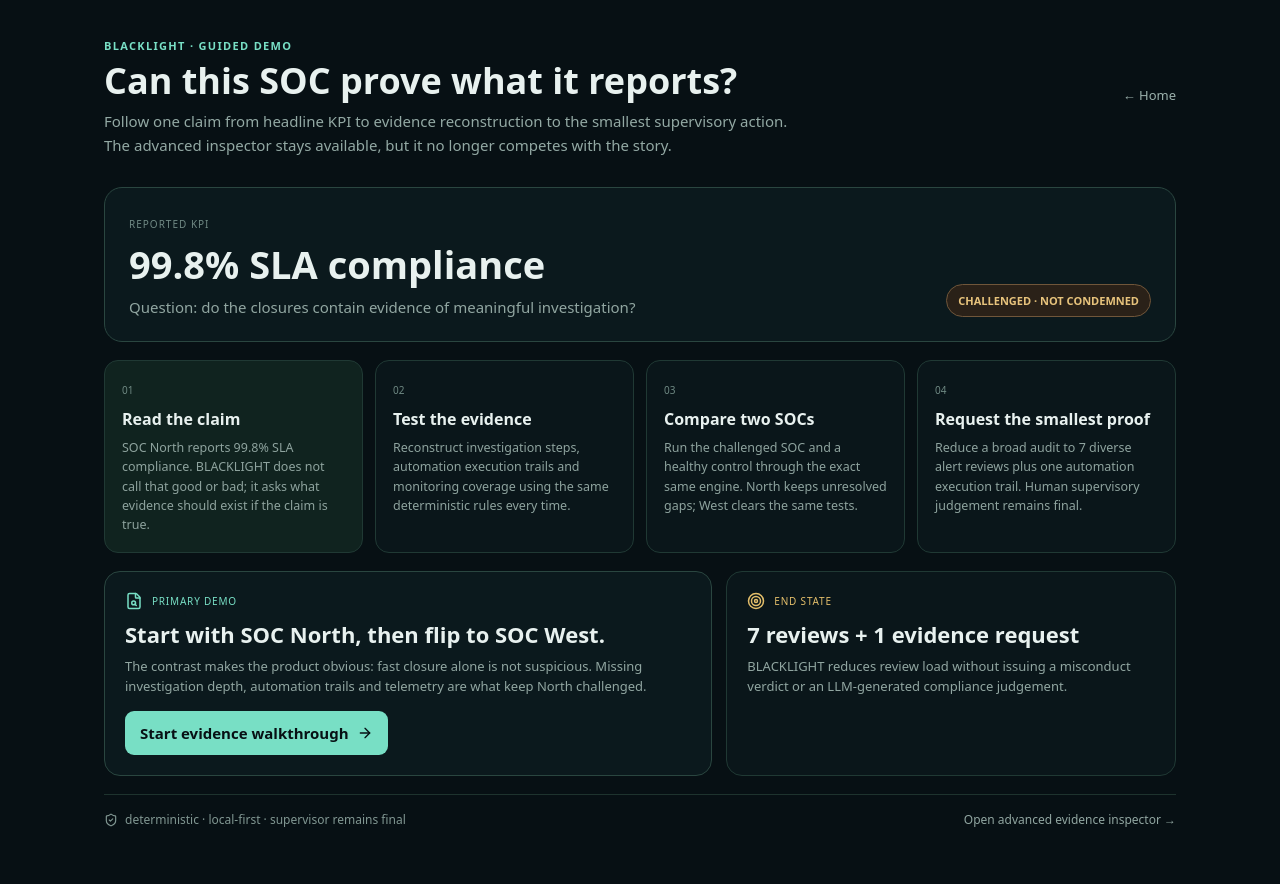
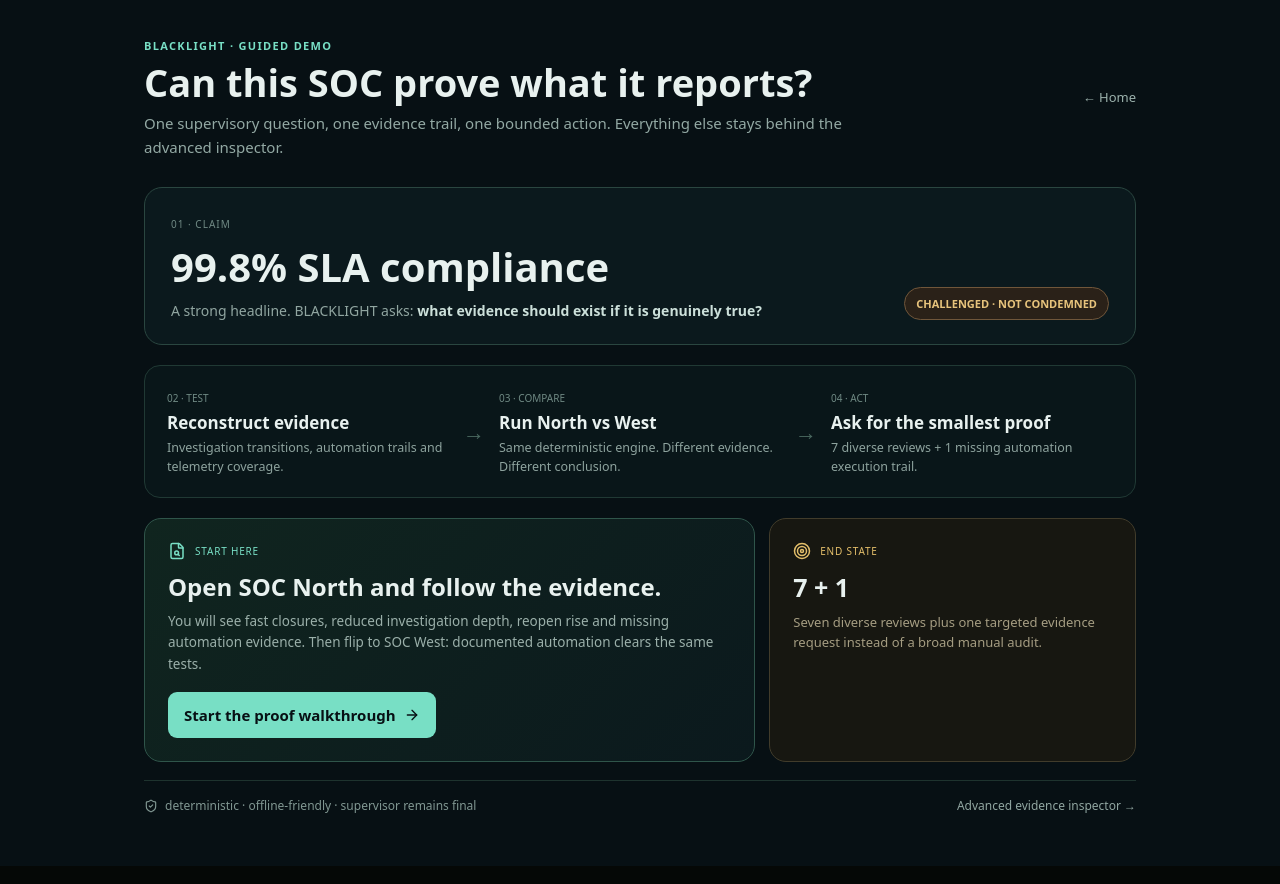
Before and after one commit to aadi-harale/blacklight-sat-sa, a Next.js app: page /workbench in a window 1280 px wide. Built offline with nearby package versions, Linux system fonts and the light colour scheme.

Commit message:
Turn BLACKLIGHT judge page into a single linear proof story

```diff
--- a/app/workbench/page.tsx
+++ b/app/workbench/page.tsx
@@ -1,56 +1,49 @@
 import Link from 'next/link';
 import { ArrowRight, FileSearch, ShieldCheck, Target } from 'lucide-react';
 
-const steps = [
-  ['01','Read the claim','SOC North reports 99.8% SLA compliance. BLACKLIGHT does not call that good or bad; it asks what evidence should exist if the claim is true.'],
-  ['02','Test the evidence','Reconstruct investigation steps, automation execution trails and monitoring coverage using the same deterministic rules every time.'],
-  ['03','Compare two SOCs','Run the challenged SOC and a healthy control through the exact same engine. North keeps unresolved gaps; West clears the same tests.'],
-  ['04','Request the smallest proof','Reduce a broad audit to 7 diverse alert reviews plus one automation execution trail. Human supervisory judgement remains final.'],
-];
-
 export default function WorkbenchPage(){
   return <main style={{minHeight:'100vh',background:'#071014',color:'#e8f1ef',fontFamily:'system-ui,sans-serif'}}>
-    <div style={{maxWidth:1120,margin:'0 auto',padding:'34px 24px 56px'}}>
-      <header style={{display:'flex',justifyContent:'space-between',alignItems:'center',gap:18,marginBottom:30}}>
-        <div>
-          <span style={{fontSize:11,letterSpacing:'.12em',color:'#78dfc5',fontWeight:800}}>BLACKLIGHT · GUIDED DEMO</span>
-          <h1 style={{fontSize:36,lineHeight:1.08,margin:'8px 0 8px'}}>Can this SOC prove what it reports?</h1>
-          <p style={{margin:0,color:'#93a9a4',maxWidth:690,lineHeight:1.6}}>Follow one claim from headline KPI to evidence reconstruction to the smallest supervisory action. The advanced inspector stays available, but it no longer competes with the story.</p>
-        </div>
+    <div style={{maxWidth:1040,margin:'0 auto',padding:'34px 24px 52px'}}>
+      <header style={{display:'flex',justifyContent:'space-between',alignItems:'center',gap:18,marginBottom:28}}>
+        <div><span style={{fontSize:11,letterSpacing:'.12em',color:'#78dfc5',fontWeight:800}}>BLACKLIGHT · GUIDED DEMO</span><h1 style={{fontSize:38,lineHeight:1.08,margin:'8px 0 8px'}}>Can this SOC prove what it reports?</h1><p style={{margin:0,color:'#93a9a4',maxWidth:700,lineHeight:1.6}}>One supervisory question, one evidence trail, one bounded action. Everything else stays behind the advanced inspector.</p></div>
         <Link href="/" style={{color:'#9bb1ac',textDecoration:'none',fontSize:13}}>← Home</Link>
       </header>
 
-      <section style={{border:'1px solid #2a4640',borderRadius:18,background:'#0b191d',padding:'24px',marginBottom:18}}>
-        <span style={{fontSize:10,letterSpacing:'.1em',color:'#708984'}}>REPORTED KPI</span>
-        <div style={{display:'flex',justifyContent:'space-between',gap:18,alignItems:'end',flexWrap:'wrap',marginTop:6}}>
-          <div><strong style={{display:'block',fontSize:38}}>99.8% SLA compliance</strong><p style={{margin:'7px 0 0',color:'#91a6a1'}}>Question: do the closures contain evidence of meaningful investigation?</p></div>
+      <section style={{border:'1px solid #2a4640',borderRadius:18,background:'#0b191d',padding:'24px 26px',marginBottom:20}}>
+        <span style={{fontSize:10,letterSpacing:'.1em',color:'#708984'}}>01 · CLAIM</span>
+        <div style={{display:'flex',justifyContent:'space-between',gap:18,alignItems:'end',flexWrap:'wrap',marginTop:7}}>
+          <div><strong style={{display:'block',fontSize:40}}>99.8% SLA compliance</strong><p style={{margin:'7px 0 0',color:'#91a6a1',fontSize:14}}>A strong headline. BLACKLIGHT asks: <b style={{color:'#cce0da'}}>what evidence should exist if it is genuinely true?</b></p></div>
           <span style={{border:'1px solid #70563a',background:'#2a2118',color:'#e7c37c',padding:'8px 11px',borderRadius:999,fontSize:11,fontWeight:800}}>CHALLENGED · NOT CONDEMNED</span>
         </div>
       </section>
 
-      <section style={{display:'grid',gridTemplateColumns:'repeat(4,minmax(0,1fr))',gap:12,marginBottom:18}} aria-label="BLACKLIGHT demo flow">
-        {steps.map(([n,title,body],i)=><article key={n} style={{border:'1px solid #203934',borderRadius:14,background:i===0?'#10231f':'#0a161a',padding:17,minHeight:190}}>
-          <span style={{fontSize:10,color:'#6f8983'}}>{n}</span><strong style={{display:'block',fontSize:16,margin:'10px 0 8px'}}>{title}</strong><p style={{margin:0,color:'#8ea39e',fontSize:12.5,lineHeight:1.55}}>{body}</p>
-        </article>)}
+      <section aria-label="BLACKLIGHT proof flow" style={{border:'1px solid #203934',borderRadius:16,background:'#091619',padding:'20px 22px',marginBottom:20}}>
+        <div style={{display:'grid',gridTemplateColumns:'1fr auto 1fr auto 1fr',alignItems:'center',gap:14}}>
+          <div><span style={{fontSize:10,color:'#6f8983'}}>02 · TEST</span><strong style={{display:'block',fontSize:17,marginTop:5}}>Reconstruct evidence</strong><p style={{margin:'5px 0 0',color:'#8ea39e',fontSize:12.5,lineHeight:1.5}}>Investigation transitions, automation trails and telemetry coverage.</p></div>
+          <span style={{fontSize:22,color:'#49675f'}}>→</span>
+          <div><span style={{fontSize:10,color:'#6f8983'}}>03 · COMPARE</span><strong style={{display:'block',fontSize:17,marginTop:5}}>Run North vs West</strong><p style={{margin:'5px 0 0',color:'#8ea39e',fontSize:12.5,lineHeight:1.5}}>Same deterministic engine. Different evidence. Different conclusion.</p></div>
+          <span style={{fontSize:22,color:'#49675f'}}>→</span>
+          <div><span style={{fontSize:10,color:'#6f8983'}}>04 · ACT</span><strong style={{display:'block',fontSize:17,marginTop:5}}>Ask for the smallest proof</strong><p style={{margin:'5px 0 0',color:'#8ea39e',fontSize:12.5,lineHeight:1.5}}>7 diverse reviews + 1 missing automation execution trail.</p></div>
+        </div>
       </section>
 
-      <section style={{display:'grid',gridTemplateColumns:'1.15fr .85fr',gap:14,marginBottom:18}}>
-        <article style={{border:'1px solid #2a4640',borderRadius:16,background:'#0b191d',padding:20}}>
-          <div style={{display:'flex',gap:9,alignItems:'center'}}><FileSearch size={18} color="#78dfc5"/><span style={{fontSize:10,letterSpacing:'.08em',color:'#78dfc5'}}>PRIMARY DEMO</span></div>
-          <h2 style={{fontSize:22,margin:'9px 0 7px'}}>Start with SOC North, then flip to SOC West.</h2>
-          <p style={{color:'#91a6a1',fontSize:13,lineHeight:1.55,margin:'0 0 15px'}}>The contrast makes the product obvious: fast closure alone is not suspicious. Missing investigation depth, automation trails and telemetry are what keep North challenged.</p>
-          <Link href="/evidence?soc=north" style={{display:'inline-flex',alignItems:'center',gap:8,padding:'12px 15px',borderRadius:9,background:'#78dfc5',color:'#071014',textDecoration:'none',fontWeight:800}}>Start evidence walkthrough <ArrowRight size={16}/></Link>
+      <section style={{display:'grid',gridTemplateColumns:'1.25fr .75fr',gap:14,marginBottom:18}}>
+        <article style={{border:'1px solid #2f554a',borderRadius:17,background:'linear-gradient(135deg,#10251f,#0b191d)',padding:'23px'}}>
+          <div style={{display:'flex',gap:9,alignItems:'center'}}><FileSearch size={18} color="#78dfc5"/><span style={{fontSize:10,letterSpacing:'.08em',color:'#78dfc5'}}>START HERE</span></div>
+          <h2 style={{fontSize:24,margin:'10px 0 8px'}}>Open SOC North and follow the evidence.</h2>
+          <p style={{color:'#9bb0aa',fontSize:13.5,lineHeight:1.6,margin:'0 0 17px'}}>You will see fast closures, reduced investigation depth, reopen rise and missing automation evidence. Then flip to SOC West: documented automation clears the same tests.</p>
+          <Link href="/evidence?soc=north" style={{display:'inline-flex',alignItems:'center',gap:8,padding:'13px 16px',borderRadius:9,background:'#78dfc5',color:'#071014',textDecoration:'none',fontWeight:800}}>Start the proof walkthrough <ArrowRight size={16}/></Link>
         </article>
-        <article style={{border:'1px solid #203934',borderRadius:16,background:'#0a161a',padding:20}}>
+        <article style={{border:'1px solid #413c2b',borderRadius:17,background:'#171711',padding:'23px'}}>
           <div style={{display:'flex',gap:9,alignItems:'center'}}><Target size={18} color="#e3be6a"/><span style={{fontSize:10,letterSpacing:'.08em',color:'#e3be6a'}}>END STATE</span></div>
-          <strong style={{display:'block',fontSize:22,margin:'9px 0 7px'}}>7 reviews + 1 evidence request</strong>
-          <p style={{color:'#91a6a1',fontSize:13,lineHeight:1.55,margin:0}}>BLACKLIGHT reduces review load without issuing a misconduct verdict or an LLM-generated compliance judgement.</p>
+          <strong style={{display:'block',fontSize:25,margin:'10px 0 8px'}}>7 + 1</strong>
+          <p style={{color:'#a59d82',fontSize:13,lineHeight:1.55,margin:0}}>Seven diverse reviews plus one targeted evidence request instead of a broad manual audit.</p>
         </article>
       </section>
 
       <footer style={{display:'flex',justifyContent:'space-between',gap:14,alignItems:'center',flexWrap:'wrap',borderTop:'1px solid #1e332e',paddingTop:16}}>
-        <span style={{display:'inline-flex',alignItems:'center',gap:7,color:'#819792',fontSize:12}}><ShieldCheck size={14}/> deterministic · local-first · supervisor remains final</span>
-        <Link href="/advanced" style={{color:'#91a6a1',fontSize:12,textDecoration:'none'}}>Open advanced evidence inspector →</Link>
+        <span style={{display:'inline-flex',alignItems:'center',gap:7,color:'#819792',fontSize:12}}><ShieldCheck size={14}/> deterministic · offline-friendly · supervisor remains final</span>
+        <Link href="/advanced" style={{color:'#91a6a1',fontSize:12,textDecoration:'none'}}>Advanced evidence inspector →</Link>
       </footer>
     </div>
   </main>;
```
